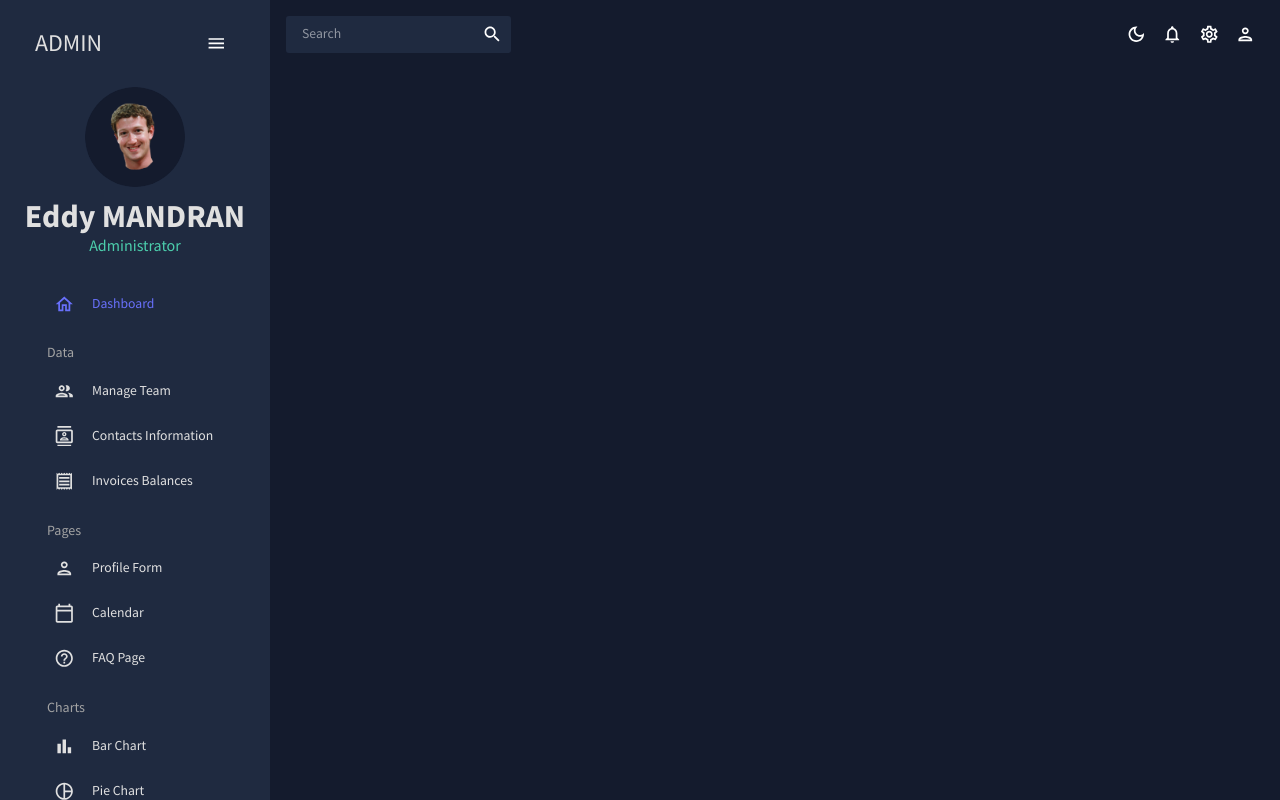
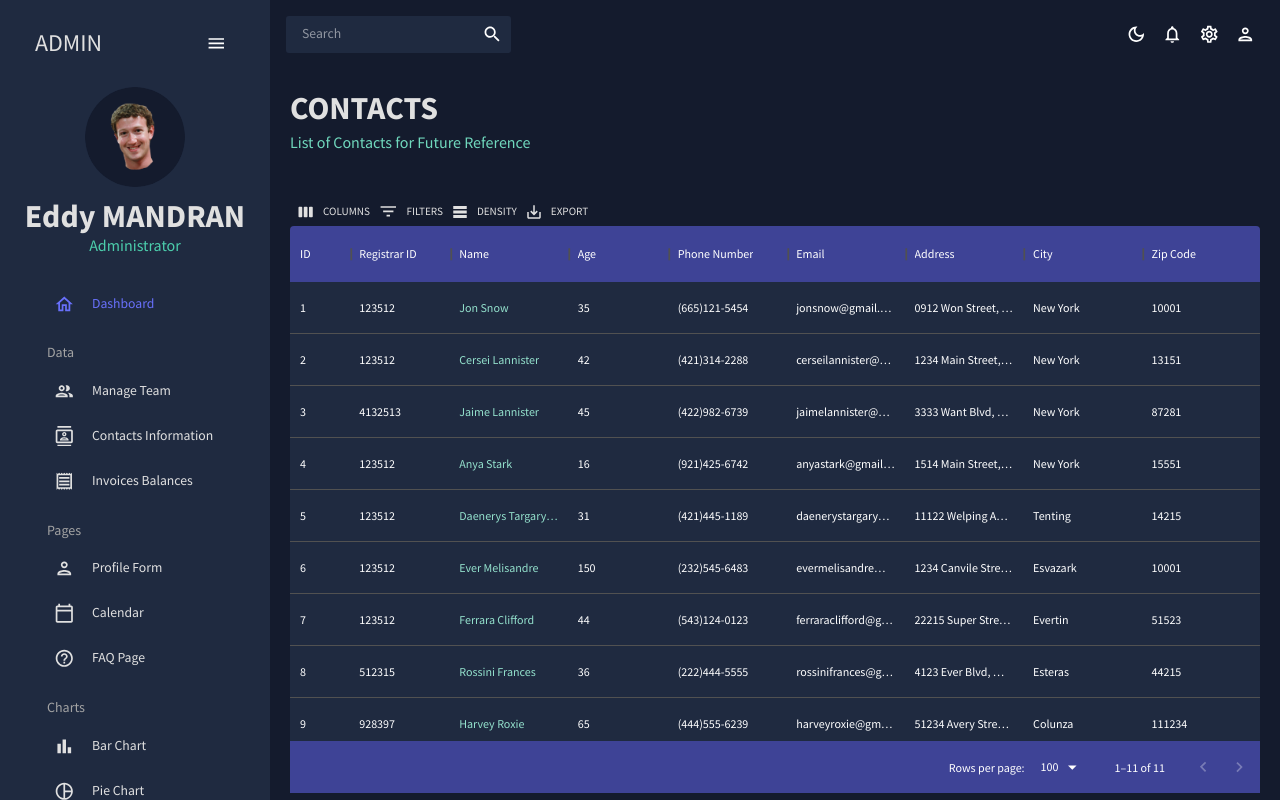
Before and after one commit to eddymandran/REACT-admin-dashboard-material-UI, a React (Create React App) app: page /contacts in a window 1280 px wide. Built offline with nearby package versions, Linux system fonts and the light colour scheme.

Commit message:
Contacts done

```diff
--- a/src/App.js
+++ b/src/App.js
@@ -6,9 +6,9 @@
 import Sidebar from "./scenes/global/Sidebar";
 import Dashboard from "./scenes/dashboard";
 import Team from "./scenes/team";
-/* import Invoices from "./scenes/invoices";
+/* import Invoices from "./scenes/invoices";*/
 import Contacts from "./scenes/contacts";
-import Bar from "./scenes/bar";
+/*import Bar from "./scenes/bar";
 import Form from "./scenes/form";
 import Line from "./scenes/line";
 import Pie from "./scenes/pie";
@@ -30,8 +30,8 @@
             <Routes>
               <Route path="/" element={<Dashboard />} />
                <Route path="/team" element={<Team />} />
-              {/*<Route path="/contacts" element={<Contacts />} />
-              <Route path="/invoices" element={<Invoices />} />
+             <Route path="/contacts" element={<Contacts />} />
+              {/*<Route path="/invoices" element={<Invoices />} />
               <Route path="/form" element={<Form />} />
               <Route path="/bar" element={<Bar />} />
               <Route path="/pie" element={<Pie />} />
--- /dev/null
+++ b/src/scenes/contacts/index.jsx
@@ -0,0 +1,103 @@
+import { Box } from "@mui/material";
+import { DataGrid, GridToolbar } from "@mui/x-data-grid";
+import { tokens } from "../../theme";
+import { mockDataContacts } from "../../data/mockData";
+import Header from "../../components/Header";
+import { useTheme } from "@mui/material";
+
+const Contacts = () => {
+    const theme = useTheme();
+    const colors = tokens(theme.palette.mode);
+
+    const columns = [
+        { field: "id", headerName: "ID", flex: 0.5 },
+        { field: "registrarId", headerName: "Registrar ID" },
+        {
+            field: "name",
+            headerName: "Name",
+            flex: 1,
+            cellClassName: "name-column--cell",
+        },
+        {
+            field: "age",
+            headerName: "Age",
+            type: "number",
+            headerAlign: "left",
+            align: "left",
+        },
+        {
+            field: "phone",
+            headerName: "Phone Number",
+            flex: 1,
+        },
+        {
+            field: "email",
+            headerName: "Email",
+            flex: 1,
+        },
+        {
+            field: "address",
+            headerName: "Address",
+            flex: 1,
+        },
+        {
+            field: "city",
+            headerName: "City",
+            flex: 1,
+        },
+        {
+            field: "zipCode",
+            headerName: "Zip Code",
+            flex: 1,
+        },
+    ];
+
+    return (
+        <Box m="20px">
+            <Header
+                title="CONTACTS"
+                subtitle="List of Contacts for Future Reference"
+            />
+            <Box
+                m="40px 0 0 0"
+                height="75vh"
+                sx={{
+                    "& .MuiDataGrid-root": {
+                        border: "none",
+                    },
+                    "& .MuiDataGrid-cell": {
+                        borderBottom: "none",
+                    },
+                    "& .name-column--cell": {
+                        color: colors.greenAccent[300],
+                    },
+                    "& .MuiDataGrid-columnHeaders": {
+                        backgroundColor: colors.blueAccent[700],
+                        borderBottom: "none",
+                    },
+                    "& .MuiDataGrid-virtualScroller": {
+                        backgroundColor: colors.primary[400],
+                    },
+                    "& .MuiDataGrid-footerContainer": {
+                        borderTop: "none",
+                        backgroundColor: colors.blueAccent[700],
+                    },
+                    "& .MuiCheckbox-root": {
+                        color: `${colors.greenAccent[200]} !important`,
+                    },
+                    "& .MuiDataGrid-toolbarContainer .MuiButton-text": {
+                        color: `${colors.grey[100]} !important`,
+                    },
+                }}
+            >
+                <DataGrid
+                    rows={mockDataContacts}
+                    columns={columns}
+                    components={{ Toolbar: GridToolbar }}
+                />
+            </Box>
+        </Box>
+    );
+};
+
+export default Contacts;
--- a/src/scenes/team/index.jsx
+++ b/src/scenes/team/index.jsx
@@ -12,7 +12,7 @@
     const colors = tokens(theme.palette.mode);
 
     const columns = [
-        {field: "id", headerName: "ID"},
+        {field: "id", headerName: "ID", flex: 0.5},
         {field: "name", headerName: "Name", flex: 1, cellClassName: "name-column--cell"},
         {
             field: "age",
```
